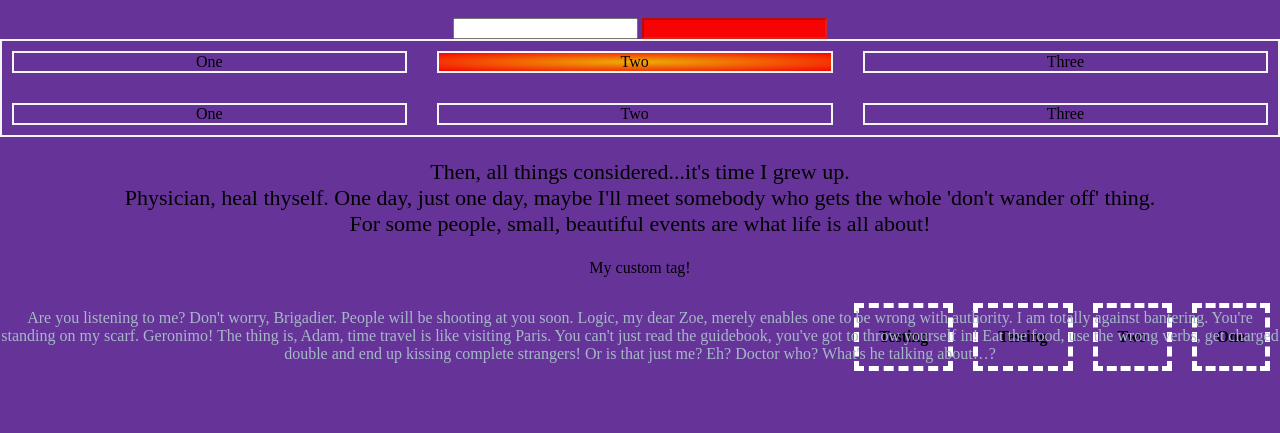
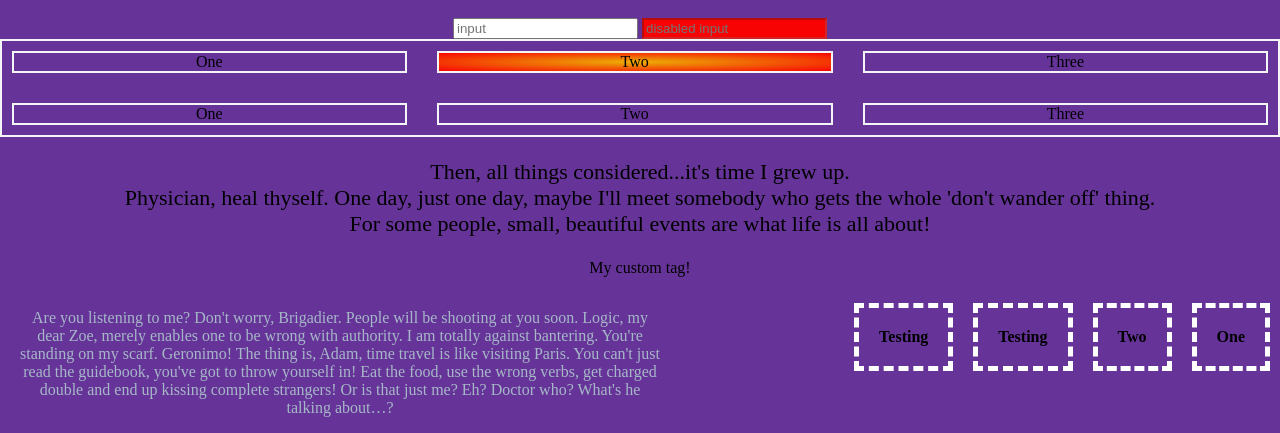
Before and after one commit to LaraWho/html-css-comps, a plain HTML site: page index.html in a window 1280 px wide. Shown: the part 1258-1691 px from the top of the page. Before the commit the page ends 1639 px from the top, so only its background shows below. Drawn offline with Linux system fonts and the light colour scheme.

Commit message:
finished

```diff
--- a/index.html
+++ b/index.html
@@ -67,9 +67,9 @@
     </div>
 
     <!-- 55C -->
-    <input type="text">
+    <input type="text" placeholder="input">
 
-    <input id="input-box" type="text" disabled="true">
+    <input id="input-box" type="text" placeholder="disabled input" disabled="true">
 
     <div class="container">
         <div class="box-item">One</div>
--- a/style.css
+++ b/style.css
@@ -146,6 +146,9 @@ section {
     color: #a6b8c7;
     /* 25C-2 */
     position: absolute;
+    width: 50vw;
+    margin: 20px;
+    margin-top: 0px;
 }
 
 
```
